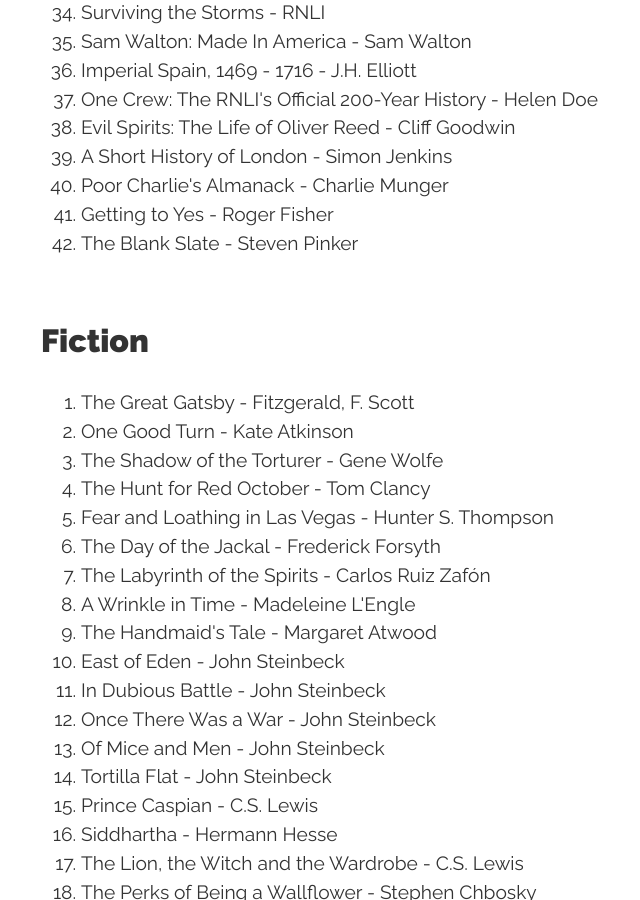
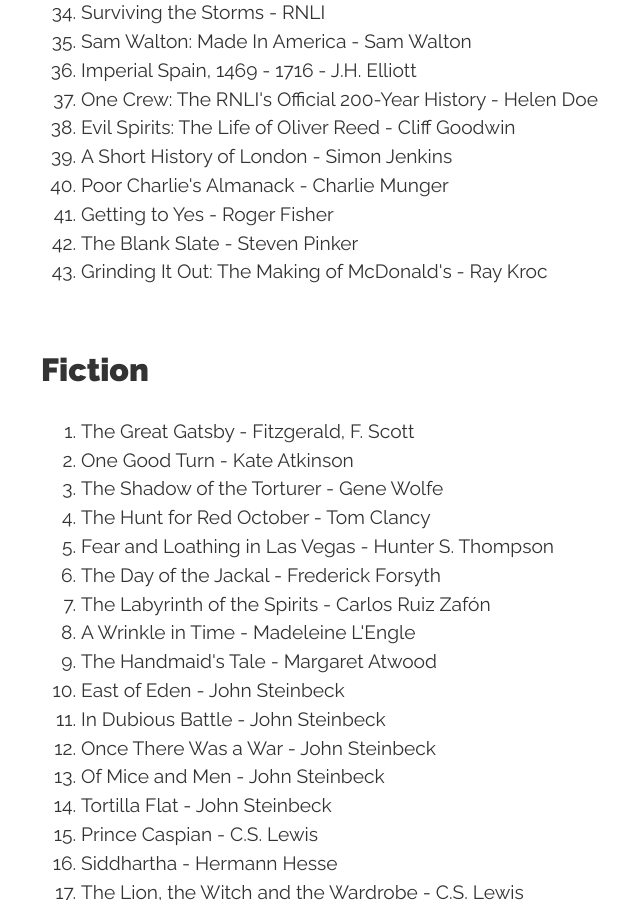
Before and after one commit to conanmercer/conanmercer.github.io, a Jekyll site: the page built from books.html, in a window 1280 px wide and 900 px high, scrolled down 2658 px. Shown: the whole window, without its empty margins (119-759 px from the left). Built offline with Jekyll 4.4.1, drawn with Linux system fonts in a browser that asks for light colours; nearby versions of some CDN libraries; some web fonts are replaced.

Commit message:
add, new book

```diff
--- a/books.html
+++ b/books.html
@@ -105,6 +105,7 @@
   <li>Poor Charlie's Almanack - Charlie Munger</li>
   <li>Getting to Yes - Roger Fisher</li>
   <li>The Blank Slate - Steven Pinker</li>
+  <li>Grinding It Out: The Making of McDonald's - Ray Kroc</li>
 </ol>
 
 <h2>Fiction</h2>
```
